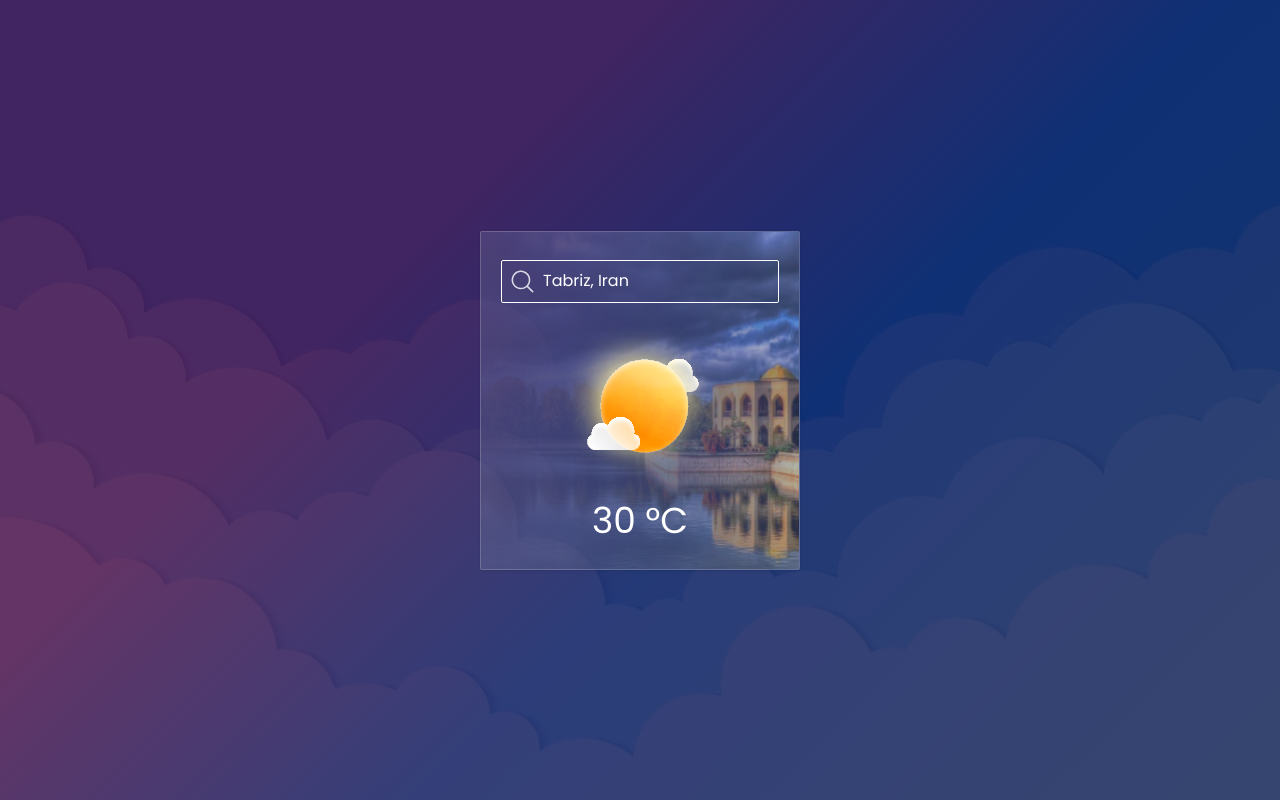
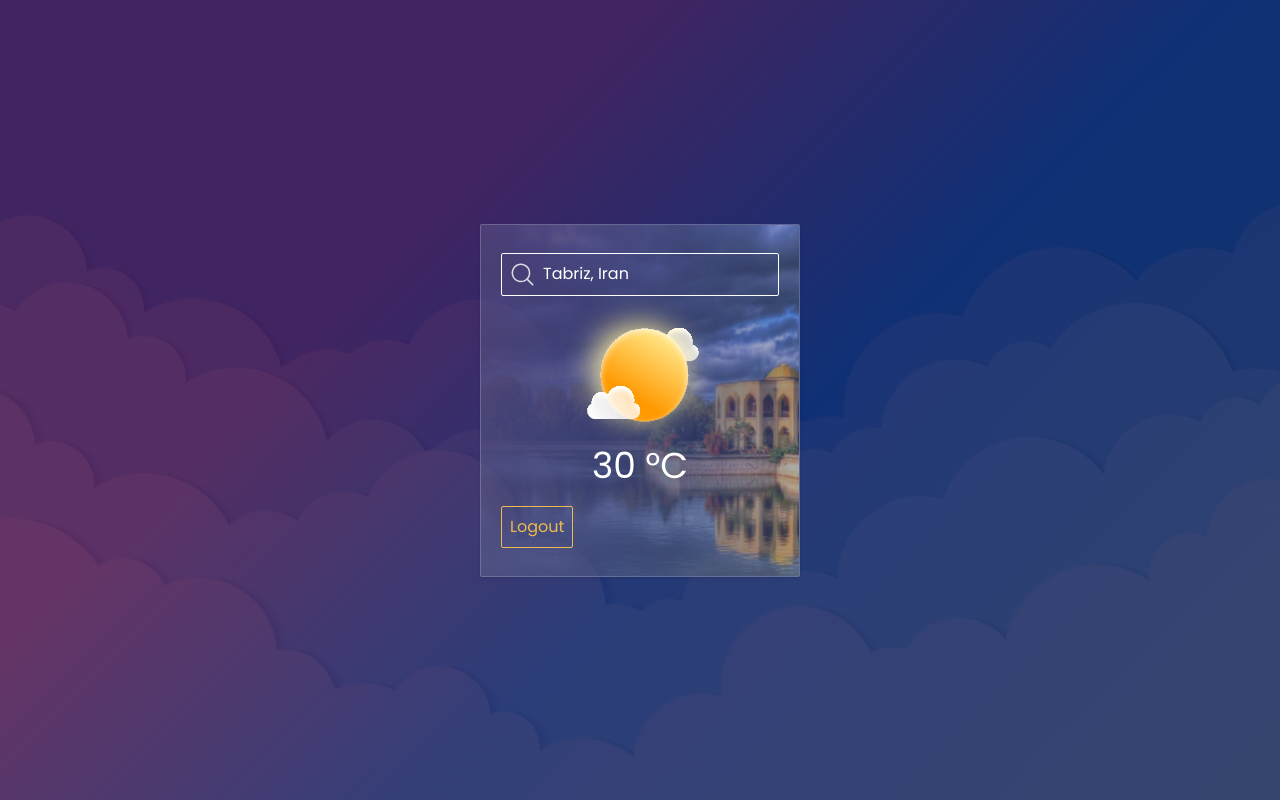
Before and after one commit to ShivaEslami97/nextjs-weather-app, a Next.js app: page /weather in a window 1280 px wide. Built offline with nearby package versions, Linux system fonts and the light colour scheme.

Commit message:
feat: add Logout functionality

```diff
--- a/pages/weather.tsx
+++ b/pages/weather.tsx
@@ -4,10 +4,18 @@
 import elgoli from "@/public/elgoli.svg";
 import weatherImage from "@/public/weather.svg";
 import InputContainer from "@/components/InputContainer";
+import { getSession, signOut } from "next-auth/react";
+import { NextPage } from "next";
+import { GetServerSideProps } from "next";
 
-const Weather = () => {
+const Weather: NextPage = (): JSX.Element => {
+  function logoutHandler() {
+    signOut({ callbackUrl: "/" });
+  }
+
   return (
     <Layout title="weather App" className="w-1/4">
+      <div className="w-full flex flex-col justify-center items-center relative z-10 text-center">
         <InputContainer
           className="w-full"
           type="text"
@@ -15,8 +23,21 @@
           iconAlt="search icon"
           iconsrc={searchIcon}
         />
-      <Image src={weatherImage} alt="weather image" width={150} height={150} />
+        <Image
+          src={weatherImage}
+          alt="weather image"
+          className="mx-auto"
+          width={150}
+          height={150}
+        />
         <h2 className="weather__temp">30 °C</h2>
+        <button
+          className="text-primary text-base mt-5 p-2 mr-auto border border-primary rounded-sm"
+          onClick={logoutHandler}
+        >
+          Logout
+        </button>
+      </div>
       <Image src={elgoli} alt="" className="weather__bg" />
     </Layout>
   );
```
Lines whose indentation alone changed are shown as unchanged.
